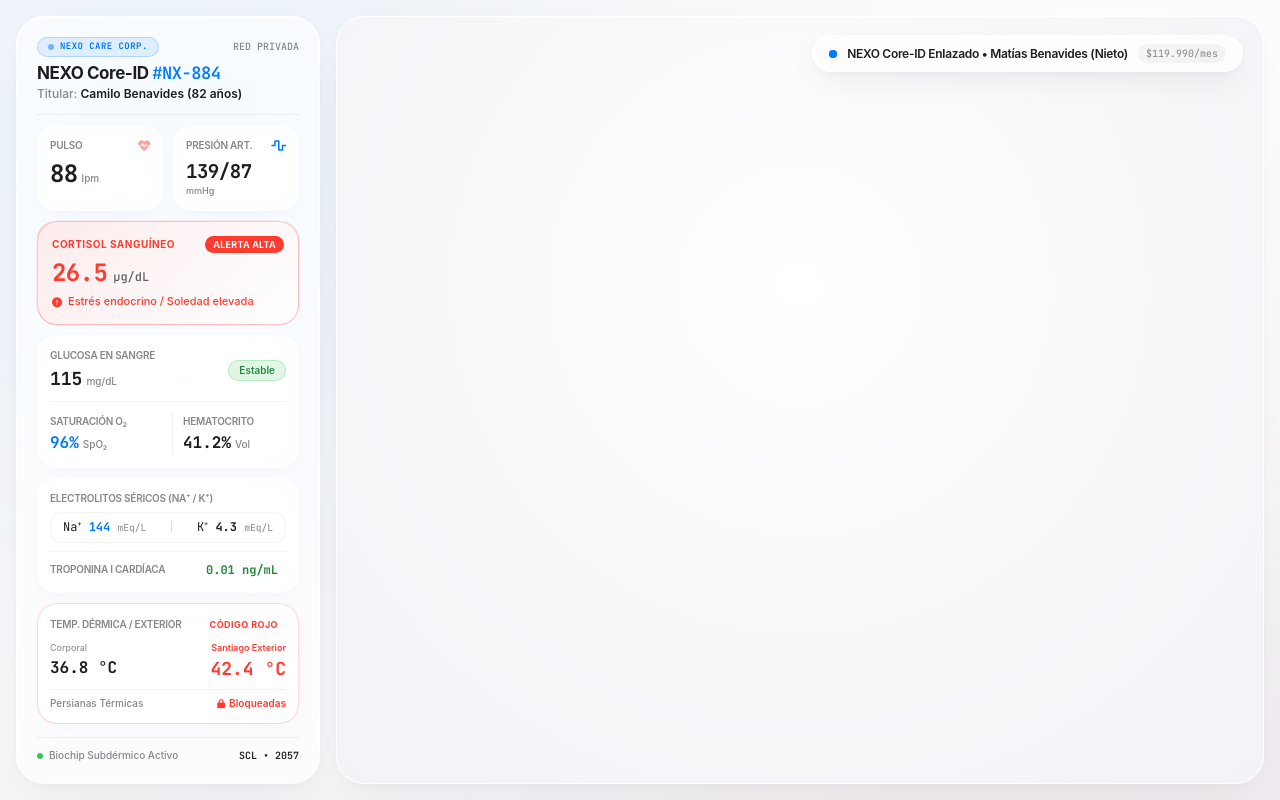
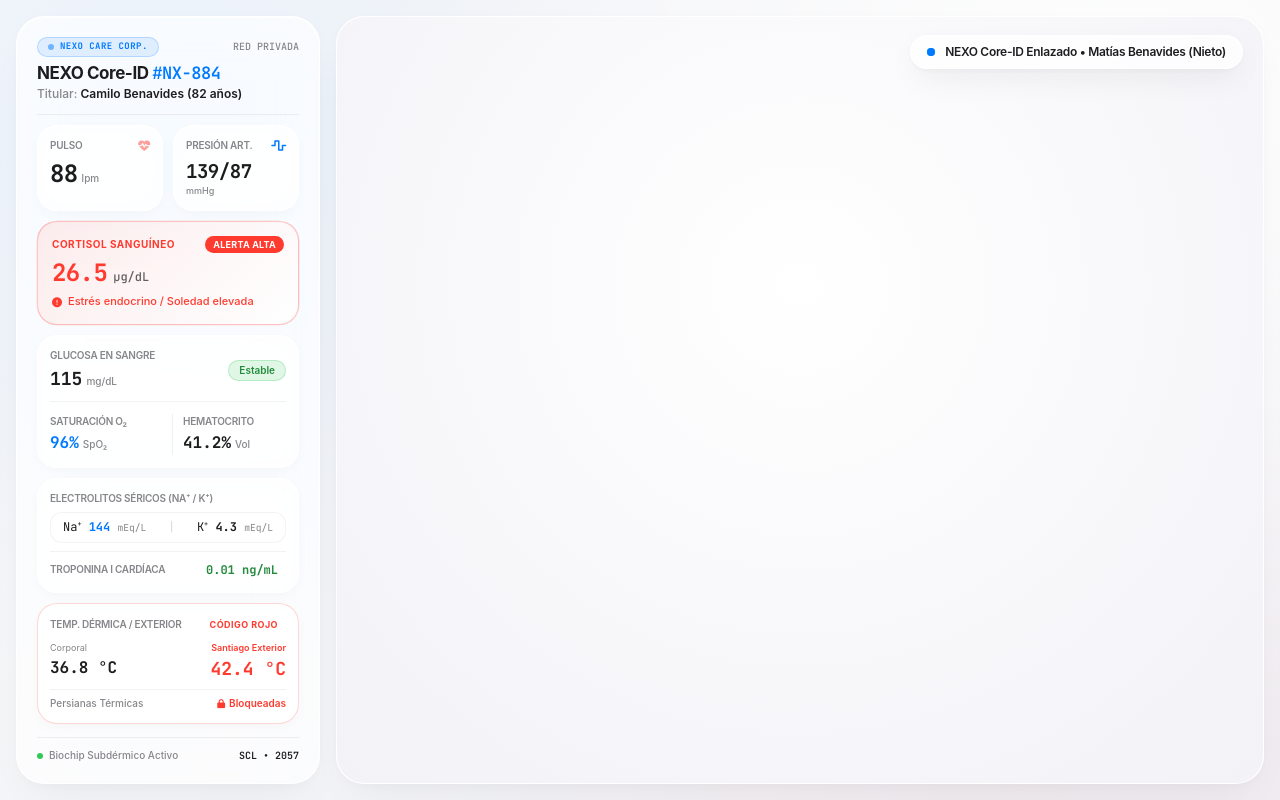
Before and after one commit to tpaino/NEXO, a plain HTML site: page index.html in a window 1280 px wide. Drawn offline with nearby package versions, Linux system fonts and the light colour scheme.

Commit message:
Remove monthly plan price from interface

```diff
--- a/index.html
+++ b/index.html
@@ -331,9 +331,6 @@
         <span class="text-xs font-semibold text-[#1D1D1F] tracking-tight">
           NEXO Core-ID Enlazado • Matías Benavides (Nieto)
         </span>
-        <span class="text-[10px] font-mono text-[#86868B] bg-black/[0.04] px-2 py-0.5 rounded-full">
-          $119.990/mes
-        </span>
       </div>
     </div>
 
```
